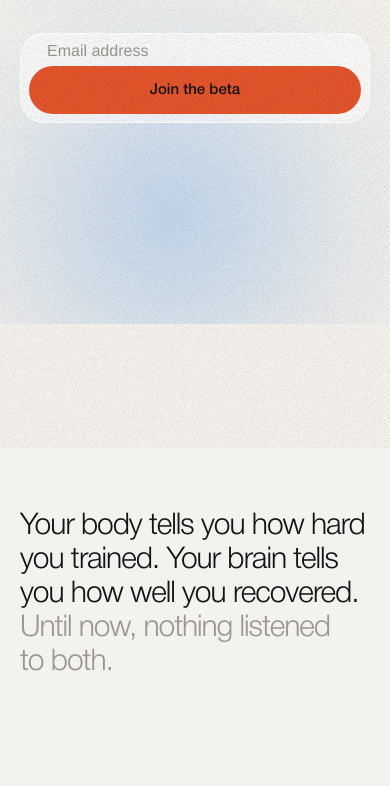
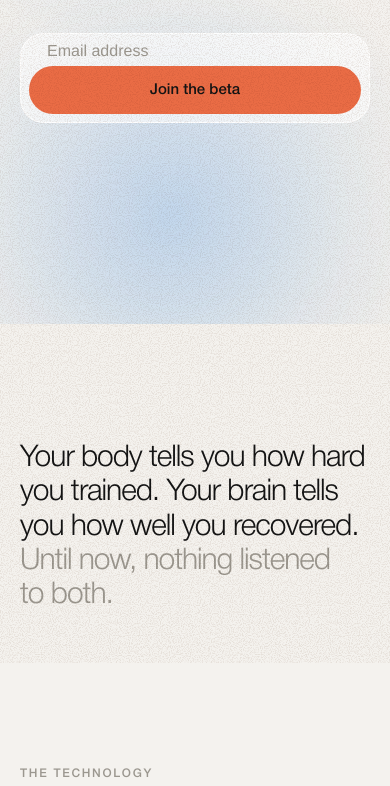
Before and after one commit to Srhodesss/noaweb, a plain HTML site: page index.html in a window 390 px wide. Shown: the part 520-1306 px from the top of the page. Drawn offline with Linux system fonts and the light colour scheme; a web font is replaced by a local one.

Commit message:
Tighten hero spacing and lighten the Join the beta button

```diff
--- a/index.html
+++ b/index.html
@@ -8,7 +8,7 @@
   <meta name="theme-color" content="#f4f2ee" />
   <link rel="preload" href="fonts/HelveticaNeueLight.otf" as="font" type="font/otf" crossorigin />
   <link rel="preload" href="fonts/HelveticaNeueRoman.otf" as="font" type="font/otf" crossorigin />
-  <link rel="stylesheet" href="styles.css?v=5" />
+  <link rel="stylesheet" href="styles.css?v=8" />
 </head>
 <body>
 
--- a/styles.css
+++ b/styles.css
@@ -253,11 +253,11 @@ a { color: inherit; text-decoration: none; }
 
 .btn {
   height: 48px; padding: 0 24px; border: 0; border-radius: 999px;
-  background: var(--signal); color: var(--ink);
+  background: #ea6c45; color: var(--ink);
   font: 500 15px/1 var(--font); cursor: pointer;
   transition: transform 0.5s var(--ease), background 0.3s;
 }
-.btn:hover { background: #ca4521; transform: translateY(-1px); }
+.btn:hover { background: var(--signal); transform: translateY(-1px); }
 
 .form__msg { margin-top: 14px; font-size: 14px; color: var(--ink-2); min-height: 21px; padding-left: 20px; }
 
@@ -275,7 +275,7 @@ a { color: inherit; text-decoration: none; }
 .tech {
   min-height: 0;
   max-width: var(--max); margin: 0 auto;
-  padding: clamp(140px, 22vh, 240px) var(--pad) 0;
+  padding: clamp(90px, 14vh, 160px) var(--pad) 0;
   display: flex; flex-direction: column;
 }
 
```
